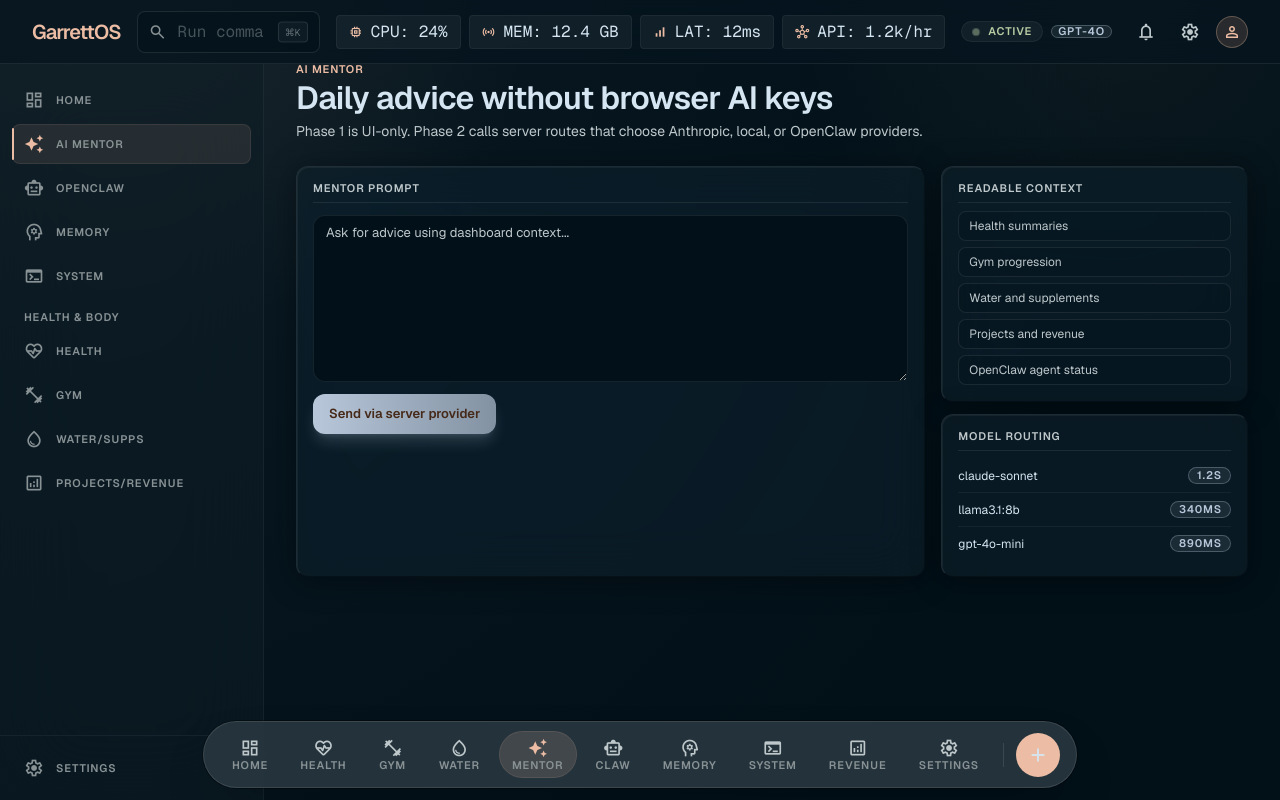
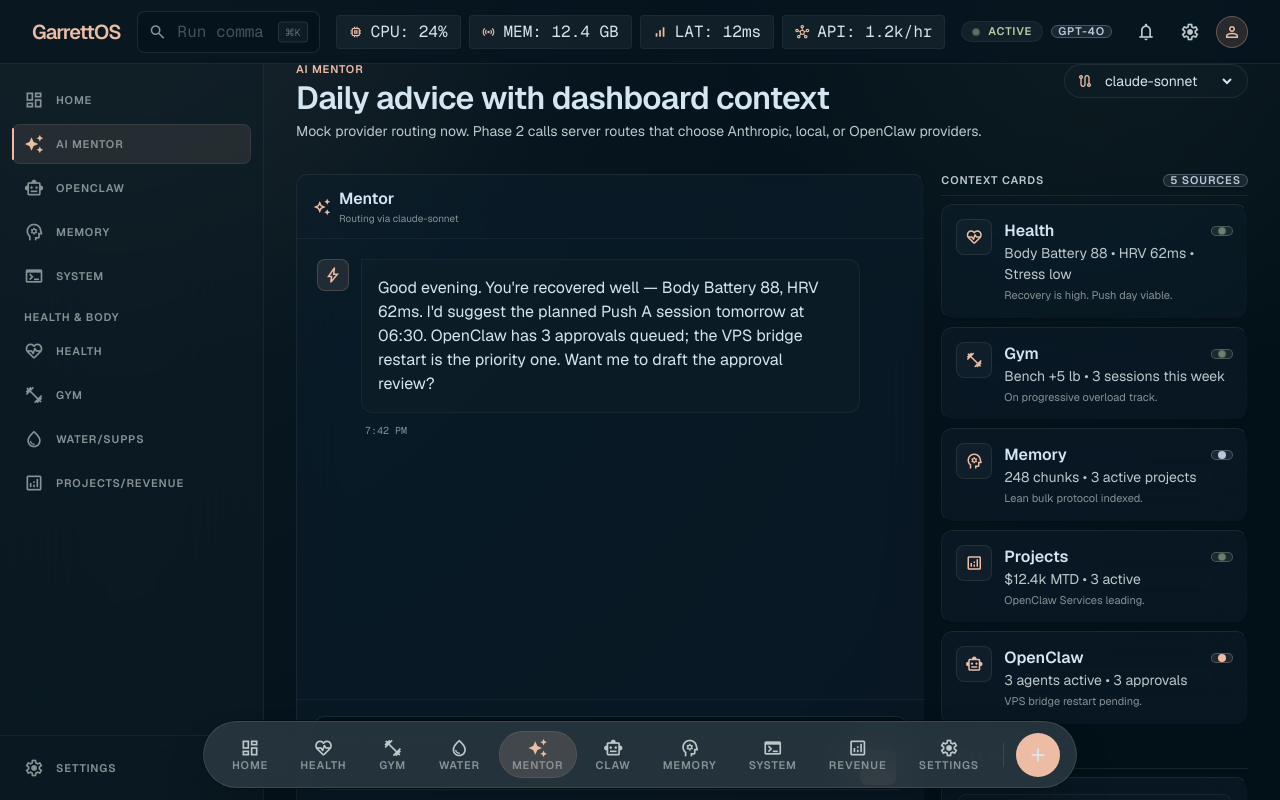
Before and after one commit to gare-glitch/garrettos-dashboard, a Next.js app: page /mentor in a window 1280 px wide. Shown: the top 800 px of the page. Built offline with nearby package versions, Linux system fonts and the light colour scheme.

Commit message:
Migrate /mentor to AI mentor workspace.
Add full AssistantPanel with onSend/title/subtitle, interactive context cards (health/gym/memory/projects/agents), mock provider routing selector, and live model routing panel.

Co-authored-by: Cursor <cursoragent@cursor.com>

```diff
--- a/app/(dashboard)/mentor/page.tsx
+++ b/app/(dashboard)/mentor/page.tsx
@@ -1,48 +1,186 @@
-import { GlassPanel, SectionHeader, SectionHeaderCompact, StatusChip } from '@/components/garrettos';
-import { spacing } from '@/lib/design-system';
-import { Button } from '@/components/ui/button';
-import { Textarea } from '@/components/ui/textarea';
+'use client';
+
+import { useState } from 'react';
+import {
+  AssistantPanel,
+  GlassPanel,
+  ScrollReveal,
+  SectionHeader,
+  SectionHeaderCompact,
+  StaggerItem,
+  StaggerReveal,
+  StatusChip,
+  type AssistantMessage,
+} from '@/components/garrettos';
+import { GarrettIcon } from '@/components/garrettos/GarrettIcon';
+import { cn } from '@/lib/utils';
+import { typography } from '@/lib/design-system';
 import { osModelRoutes } from '@/data/os-mock';
 
-const contextItems = ['Health summaries', 'Gym progression', 'Water and supplements', 'Projects and revenue', 'OpenClaw agent status'];
+const contextCards = [
+  {
+    id: 'health',
+    label: 'Health',
+    icon: 'ecg_heart',
+    summary: 'Body Battery 88 • HRV 62ms • Stress low',
+    detail: 'Recovery is high. Push day viable.',
+    tone: 'good' as const,
+  },
+  {
+    id: 'gym',
+    label: 'Gym',
+    icon: 'fitness_center',
+    summary: 'Bench +5 lb • 3 sessions this week',
+    detail: 'On progressive overload track.',
+    tone: 'good' as const,
+  },
+  {
+    id: 'memory',
+    label: 'Memory',
+    icon: 'psychology',
+    summary: '248 chunks • 3 active projects',
+    detail: 'Lean bulk protocol indexed.',
+    tone: 'info' as const,
+  },
+  {
+    id: 'projects',
+    label: 'Projects',
+    icon: 'analytics',
+    summary: '$12.4k MTD • 3 active',
+    detail: 'OpenClaw Services leading.',
+    tone: 'good' as const,
+  },
+  {
+    id: 'agents',
+    label: 'OpenClaw',
+    icon: 'smart_toy',
+    summary: '3 agents active • 3 approvals',
+    detail: 'VPS bridge restart pending.',
+    tone: 'warn' as const,
+  },
+];
+
+const initialMessages: AssistantMessage[] = [
+  {
+    id: 'm1',
+    role: 'assistant',
+    content: "Good evening. You're recovered well — Body Battery 88, HRV 62ms. I'd suggest the planned Push A session tomorrow at 06:30. OpenClaw has 3 approvals queued; the VPS bridge restart is the priority one. Want me to draft the approval review?",
+    time: '7:42 PM',
+  },
+];
 
 export default function MentorPage() {
+  const [messages, setMessages] = useState<AssistantMessage[]>(initialMessages);
+  const [provider, setProvider] = useState('claude-sonnet');
+
+  function send(text: string) {
+    if (!text.trim()) return;
+    const userMsg: AssistantMessage = {
+      id: `u-${Date.now()}`,
+      role: 'user',
+      content: text,
+      time: new Date().toLocaleTimeString([], { hour: '2-digit', minute: '2-digit' }),
+    };
+    setMessages((prev) => [...prev, userMsg]);
+    // Mock assistant reply
+    setTimeout(() => {
+      const reply: AssistantMessage = {
+        id: `a-${Date.now()}`,
+        role: 'assistant',
+        content: 'Mock reply — Phase 2 will route this through the server provider with live context cards. For now, this confirms the mentor workspace is wired and accepting input.',
+        time: new Date().toLocaleTimeString([], { hour: '2-digit', minute: '2-digit' }),
+      };
+      setMessages((prev) => [...prev, reply]);
+    }, 700);
+  }
+
   return (
-    <div className={spacing.page}>
+    <div className="space-y-6 md:space-y-8">
       <SectionHeader
         eyebrow="AI Mentor"
-        title="Daily advice without browser AI keys"
-        description="Phase 1 is UI-only. Phase 2 calls server routes that choose Anthropic, local, or OpenClaw providers."
+        title="Daily advice with dashboard context"
+        description="Mock provider routing now. Phase 2 calls server routes that choose Anthropic, local, or OpenClaw providers."
+        action={
+          <div className="flex items-center gap-2 rounded-full border border-white/8 bg-surface-container/40 px-3 py-1.5">
+            <GarrettIcon name="route" size={16} className="text-primary" />
+            <select
+              value={provider}
+              onChange={(e) => setProvider(e.target.value)}
+              className="bg-transparent text-body-sm text-on-surface focus:outline-none"
+              aria-label="Model provider"
+            >
+              <option value="claude-sonnet" className="bg-surface">claude-sonnet</option>
+              <option value="gpt-4o" className="bg-surface">gpt-4o</option>
+              <option value="llama3.1:8b" className="bg-surface">llama3.1:8b (local)</option>
+              <option value="o1-mini" className="bg-surface">o1-mini</option>
+            </select>
+          </div>
+        }
       />
 
-      <div className="os-bento">
-        <GlassPanel className="col-span-2 p-4 md:col-span-8">
-          <SectionHeaderCompact title="Mentor prompt" />
-          <Textarea className="mt-3" rows={8} placeholder="Ask for advice using dashboard context..." />
-          <Button className="mt-3 w-full sm:w-auto">Send via server provider</Button>
-        </GlassPanel>
-        <div className="col-span-2 space-y-3 md:col-span-4">
-          <GlassPanel className="p-4">
-            <SectionHeaderCompact title="Readable context" />
-            <ul className="mt-2 grid gap-1.5">
-              {contextItems.map((item) => (
-                <li key={item} className="rounded-lg border border-border bg-input/30 px-2.5 py-1.5 text-xs text-muted-foreground">
-                  {item}
-                </li>
+      <div className="grid grid-cols-1 gap-gutter lg:grid-cols-3">
+        {/* Assistant panel — takes 2 cols */}
+        <ScrollReveal className="lg:col-span-2">
+          <AssistantPanel
+            messages={messages}
+            onSend={send}
+            title="Mentor"
+            subtitle={`Routing via ${provider}`}
+            className="h-[640px]"
+          />
+        </ScrollReveal>
+
+        {/* Context cards + model routing */}
+        <div className="space-y-6">
+          <ScrollReveal>
+            <SectionHeaderCompact
+              title="Context cards"
+              meta={<StatusChip label="5 sources" tone="info" size="inline" />}
+            />
+            <StaggerReveal className="mt-2 space-y-2">
+              {contextCards.map((card) => (
+                <StaggerItem key={card.id}>
+                  <GlassPanel variant="card" interactive className="p-3.5">
+                    <div className="flex items-start gap-3">
+                      <div className="flex size-9 shrink-0 items-center justify-center rounded-lg border border-white/8 bg-surface-container-high/40">
+                        <GarrettIcon name={card.icon} size={18} className="text-primary" />
+                      </div>
+                      <div className="min-w-0 flex-1">
+                        <div className="flex items-center justify-between gap-2">
+                          <p className={cn(typography.bodyLg, 'font-semibold')}>{card.label}</p>
+                          <StatusChip label="" tone={card.tone} showPip size="inline" />
+                        </div>
+                        <p className={typography.body}>{card.summary}</p>
+                        <p className="mt-0.5 text-[11px] text-outline">{card.detail}</p>
+                      </div>
+                    </div>
+                  </GlassPanel>
+                </StaggerItem>
               ))}
-            </ul>
-          </GlassPanel>
-          <GlassPanel className="p-4">
+            </StaggerReveal>
+          </ScrollReveal>
+
+          <ScrollReveal delay={0.05}>
             <SectionHeaderCompact title="Model routing" />
-            <ul className="mt-2 space-y-0">
-              {osModelRoutes.slice(0, 3).map((m, i) => (
-                <li key={m.model} className={`flex items-center justify-between py-2 ${i > 0 ? 'border-t border-border/60' : ''}`}>
-                  <span className="text-xs">{m.model}</span>
-                  <StatusChip label={m.latency} tone="info" />
-                </li>
-              ))}
-            </ul>
-          </GlassPanel>
+            <GlassPanel variant="card" className="mt-2 p-4">
+              <StaggerReveal className="space-y-2">
+                {osModelRoutes.slice(0, 4).map((m) => (
+                  <StaggerItem key={m.model}>
+                    <div className="flex items-center justify-between gap-3 rounded-lg border border-white/5 bg-surface-container/30 px-3 py-2.5">
+                      <div className="min-w-0">
+                        <p className="font-mono text-body-sm text-on-surface">{m.model}</p>
+                        <p className="text-[10px] text-outline">{m.provider}</p>
+                      </div>
+                      <div className="flex shrink-0 items-center gap-3">
+                        <span className="font-mono text-[11px] text-on-surface-variant">{m.latency}</span>
+                        <StatusChip label={m.status} tone={m.status} showPip size="inline" />
+                      </div>
+                    </div>
+                  </StaggerItem>
+                ))}
+              </StaggerReveal>
+            </GlassPanel>
+          </ScrollReveal>
         </div>
       </div>
     </div>
--- a/components/garrettos/AssistantPanel.tsx
+++ b/components/garrettos/AssistantPanel.tsx
@@ -8,23 +8,46 @@ import { GarrettIcon } from './GarrettIcon';
 import { GlassPanel } from './GlassPanel';
 import { CodeLineLoader, ThinkingLoader } from './ThinkingLoader';
 
+export type AssistantMessage = {
+  id: string;
+  role: 'assistant' | 'user';
+  content: string;
+  time: string;
+};
+
 export function AssistantPanel({
   messages = osAssistantMessages,
   generating = false,
+  onSend,
+  title = 'Assistant.v4',
+  subtitle,
   className,
 }: {
-  messages?: typeof osAssistantMessages;
+  messages?: AssistantMessage[];
   generating?: boolean;
+  onSend?: (text: string) => void;
+  title?: string;
+  subtitle?: string;
   className?: string;
 }) {
   const [draft, setDraft] = useState('');
+
+  function handleSend() {
+    const text = draft.trim();
+    if (!text) return;
+    onSend?.(text);
+    setDraft('');
+  }
 
   return (
     <GlassPanel variant="card" className={cn('flex min-h-[420px] flex-col overflow-hidden', className)}>
       <div className="flex items-center justify-between border-b border-white/5 bg-surface-container/20 px-4 py-3">
         <div className="flex items-center gap-2">
           <GarrettIcon name="auto_awesome" size={18} className="text-primary" />
-          <span className={cn(typography.bodyLg, 'font-semibold')}>Assistant.v4</span>
+          <div>
+            <span className={cn(typography.bodyLg, 'font-semibold')}>{title}</span>
+            {subtitle ? <p className="text-[10px] text-outline">{subtitle}</p> : null}
+          </div>
         </div>
         {generating ? <ThinkingLoader label="Thinking" /> : null}
       </div>
@@ -78,6 +101,12 @@ export function AssistantPanel({
           <textarea
             value={draft}
             onChange={(e) => setDraft(e.target.value)}
+            onKeyDown={(e) => {
+              if (e.key === 'Enter' && !e.shiftKey) {
+                e.preventDefault();
+                handleSend();
+              }
+            }}
             placeholder="Instruct Assistant…"
             rows={2}
             className={cn(
@@ -89,6 +118,7 @@ export function AssistantPanel({
           />
           <button
             type="button"
+            onClick={handleSend}
             className="absolute bottom-3 right-3 flex size-9 items-center justify-center rounded-lg bg-primary text-on-primary transition-transform hover:scale-105 active:scale-95"
             aria-label="Send message"
           >
--- a/components/garrettos/GarrettIcon.tsx
+++ b/components/garrettos/GarrettIcon.tsx
@@ -70,6 +70,7 @@ export type MaterialSymbol =
   | 'storage'
   | 'table_rows'
   | 'terminal'
+  | 'route'
   | (string & {});
 
 export function GarrettIcon({
--- a/components/garrettos/index.ts
+++ b/components/garrettos/index.ts
@@ -27,6 +27,7 @@ export { Skeleton, MetricSkeleton, TableSkeleton, CardSkeleton } from './Skeleto
 export { ScrollReveal, StaggerReveal, StaggerItem } from './ScrollReveal';
 export { ThinkingLoader, CodeLineLoader } from './ThinkingLoader';
 export { AssistantPanel } from './AssistantPanel';
+export type { AssistantMessage } from './AssistantPanel';
 export { HomeHero } from './HomeHero';
 export { SettingsShell } from './SettingsShell';
 export { ApiKeyCard, ApiKeyGroup, SecurityAlert } from './ApiKeyCard';
```
